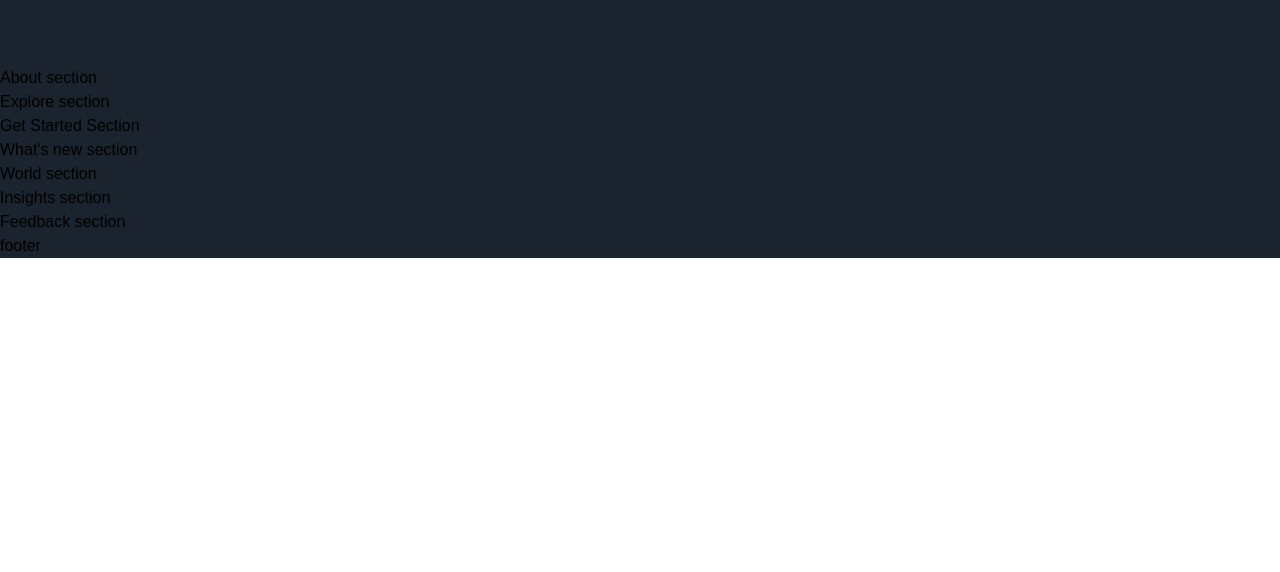
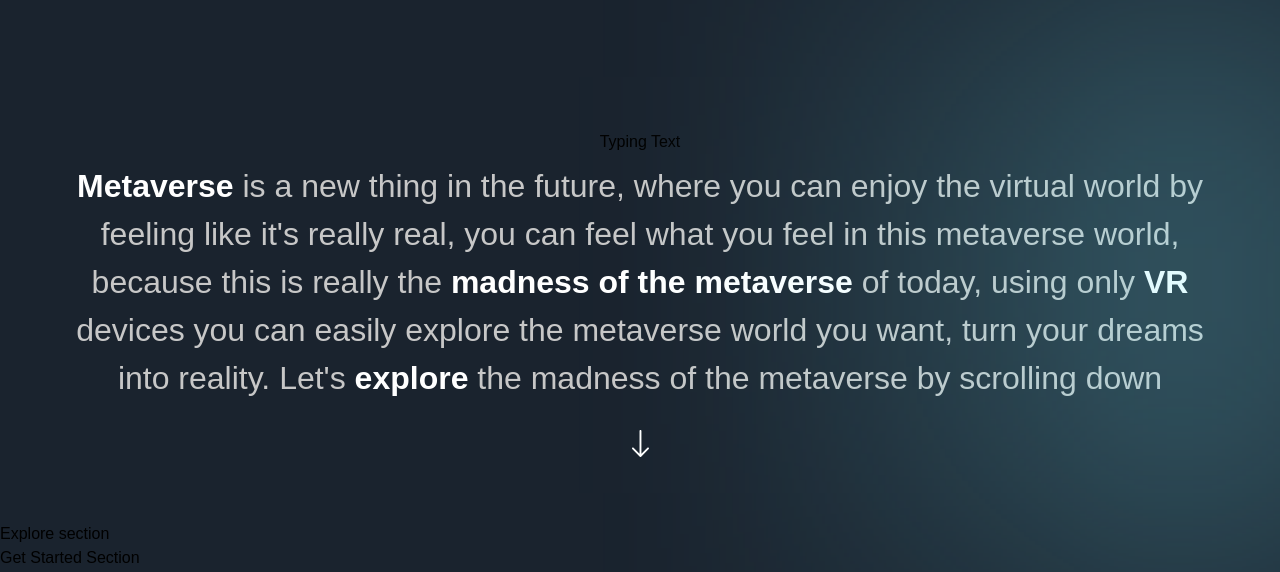
Before and after one commit to asiflhr/next13-metaversus, a Next.js app: page / in a window 1280 px wide. Shown: the part 1038-1610 px from the top of the page. Before the commit the page ends 1296 px from the top, so only its background shows below. Built offline with nearby package versions, Linux system fonts and the light colour scheme; a web font is replaced by a local one.

Commit message:
about-section added

```diff
--- a/sections/About.jsx
+++ b/sections/About.jsx
@@ -1,8 +1,51 @@
-'use client';
+/* eslint-disable quotes */
+
+"use client";
+
+import { motion } from "framer-motion";
+import { TypingText } from "../components";
+
+import styles from "../styles";
+import { fadeIn, staggerContainer } from "../utils/motion";
 
 const About = () => (
-  <section>
-    About section
+  <section className={`${styles.paddings} relative z-10`}>
+    <div className="gradient-02 z-0" />
+    <motion.div
+      variants={staggerContainer}
+      initial="hidden"
+      whileInView="show"
+      viewport={{ once: false, amount: 0.25 }}
+      className={`${styles.innerWidth} mx-auto ${styles.flexCenter} flex-col`}
+    >
+      <TypingText title="| About Metaversus" textStyles="text-center" />
+
+      <motion.p
+        variants={fadeIn("up", "tween", 0.2, 1)}
+        className="mt-[8px] font-normal sm:text-[32px] text-[20px] text-center text-secondary-white"
+      >
+        <span className="font-extrabold text-white">Metaverse</span> is a new
+        thing in the future, where you can enjoy the virtual world by feeling
+        like it's really real, you can feel what you feel in this metaverse
+        world, because this is really the{" "}
+        <span className="font-extrabold text-white">
+          madness of the metaverse
+        </span>{" "}
+        of today, using only{" "}
+        <span className="font-extrabold text-white">VR</span> devices you can
+        easily explore the metaverse world you want, turn your dreams into
+        reality. Let's{" "}
+        <span className="font-extrabold text-white">explore</span> the madness
+        of the metaverse by scrolling down
+      </motion.p>
+
+      <motion.img
+        variants={fadeIn("up", "tween", 0.3, 1)}
+        src="/arrow-down.svg"
+        alt="arrow down"
+        className="w-[18px] h-[28px] object-contain mt-[28px]"
+      />
+    </motion.div>
   </section>
 );
 
--- a/sections/Hero.jsx
+++ b/sections/Hero.jsx
@@ -2,9 +2,9 @@
 
 "use client";
 
+import { motion } from "framer-motion";
 import { slideIn, staggerContainer, textVariant } from "../utils/motion";
 
-import { motion } from "framer-motion";
 import styles from "../styles";
 
 const Hero = () => (
```
